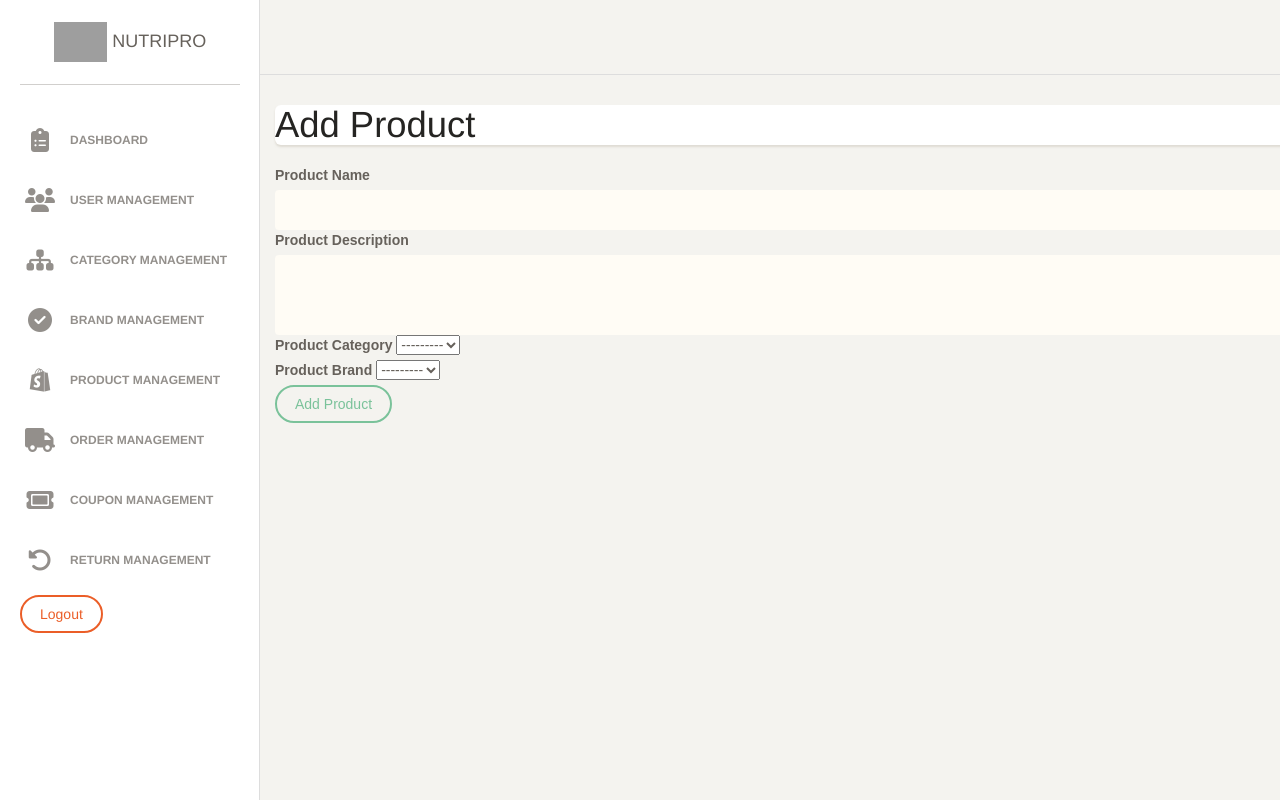
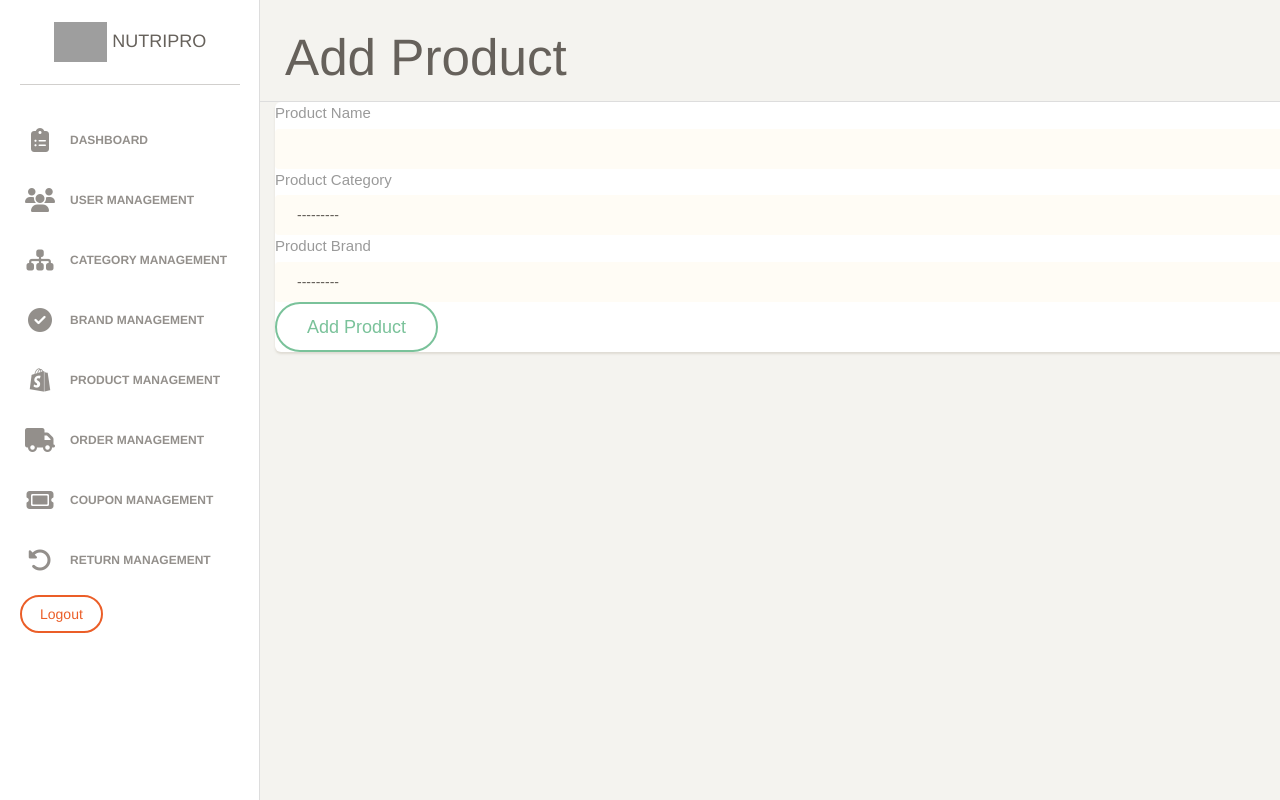
Before and after one commit to anurajanil08/Nutripro-, a Django app: page /product/addproduct/ in a window 1280 px wide. Run offline with Django 5.2, Linux system fonts and the light colour scheme; data that the repository does not hold is empty; some libraries are stand-ins or nearby versions; some web fonts are replaced; grey boxes are pictures that could not be loaded.

Commit message:
bug fixed

```diff
--- a/product/forms.py
+++ b/product/forms.py
@@ -7,13 +7,13 @@ class ProductForm(forms.ModelForm):
         model = Product
         fields = [
             'Product_name',
-            'Product_description',
+            # 'Product_description',
             'Product_category',
             'Product_brand',
         ]
         widgets = {
             'Product_name': forms.TextInput(attrs={'class': 'form-control'}),
-            'Product_description': forms.Textarea(attrs={'class': 'form-control', 'rows': 3}),
+            # 'Product_description': forms.Textarea(attrs={'class': 'form-control', 'rows': 3}),
             'Product_category': forms.Select(attrs={'class': 'form-select'}),
             'Product_brand': forms.Select(attrs={'class': 'form-select'}),
         }
@@ -26,13 +26,13 @@ class ProductForm(forms.ModelForm):
             raise forms.ValidationError("Product name must be at least 3 characters long.")
         return product_name
 
-    def clean_Product_description(self):
-        product_description = self.cleaned_data.get('Product_description')
-        if not product_description:
-            raise forms.ValidationError("Product description is required.")
-        if len(product_description) < 10:
-            raise forms.ValidationError("Product description must be at least 10 characters long.")
-        return product_description
+    # def clean_Product_description(self):
+    #     product_description = self.cleaned_data.get('Product_description')
+    #     if not product_description:
+    #         raise forms.ValidationError("Product description is required.")
+    #     if len(product_description) < 10:
+    #         raise forms.ValidationError("Product description must be at least 10 characters long.")
+    #     return product_description
 
     def clean_Product_category(self):
         product_category = self.cleaned_data.get('Product_category')
--- a/product/views.py
+++ b/product/views.py
@@ -22,7 +22,7 @@ def add_product(request):
             product_data = form.cleaned_data
             request.session["product_data"] = {
                 "Product_name": product_data["Product_name"],
-                "Product_description": product_data["Product_description"],
+                # "Product_description": product_data["Product_description"],
                 "Product_category_id": (
                     product_data["Product_category"].id
                     if product_data["Product_category"]
@@ -148,6 +148,7 @@ def product_detail(request, product_id):
     )
 
 
+
 def product_list(request):
     products = Product.objects.all()
     return render(request, "adminside/product/product.html", {"products": products})
@@ -167,26 +168,36 @@ def toggle_product_status(request, pk):
     )
 
 
+
+
 def edit_product(request, product_id):
     product = get_object_or_404(Product, id=product_id)
     categories = Category.objects.all()
     brands = Brand.objects.all()
 
     if request.method == "POST":
+
         product.Product_name = request.POST.get("product_name")
         product.percentage_discount = request.POST.get("percentage_discount")
         product.product_description = request.POST.get("product_description")
         product.is_active = request.POST.get("is_active") == "True"
+
+
         category_id = request.POST.get("product_category")
+        if category_id:
+            product.Product_category = get_object_or_404(Category, id=category_id)
+
+
         brand_id = request.POST.get("product_brand")
+        if brand_id:
+            product.Product_brand = get_object_or_404(Brand, id=brand_id)
 
-        if category_id:
-            product.product_category = get_object_or_404(Category, id=category_id)
-        if brand_id:
-            product.product_brand = get_object_or_404(Brand, id=brand_id)
 
         product.save()
+
+
         return redirect("product:list-product")
+
 
     return render(
         request,
@@ -197,6 +208,18 @@ def edit_product(request, product_id):
             "brands": brands,
         },
     )
+
+
+
+
+
+
+
+
+
+
+
+
 
 
 def product_variant(request, product_id):
@@ -265,22 +288,91 @@ def toggle_variant_status(request, variant_id):
 
 
 
+# def product_detail_page(request, product_id):
+#     product = get_object_or_404(Product, id=product_id)
+#     images = ProductImages.objects.filter(Product=product)
+#     variants = ProductVariant.objects.filter(Product=product, variant_status=True)
+#     reviews = Review.objects.filter(Product=product)
+#     avg_rating = reviews.aggregate(Avg("rating"))["rating__avg"]
+
+#     related_products_with_variants = []
+
+#     related_products = Product.objects.filter(
+#         Product_category=product.Product_category
+#     ).exclude(id=product.id).prefetch_related(
+#         Prefetch('productvariant_set', queryset=ProductVariant.objects.order_by('id'))
+#     )[:4]
+
+#     # Prepare the data for the template
+#     for related_product in related_products:
+#         first_variant = related_product.productvariant_set.first()
+#         related_products_with_variants.append({
+#             "product": related_product,
+#             "variant_price": first_variant.price if first_variant else None,
+#             "variant_offer_price": first_variant.offer_price if first_variant else None
+#         })
+
+#     wishlist_variant_ids = Wishlist.objects.filter(user=request.user).values_list('variant_id', flat=True)
+
+
+#     selected_variant = variants.first()
+
+
+#     variant_id = request.GET.get("variant_id")
+#     if variant_id:
+#         try:
+#             selected_variant = variants.get(id=variant_id)
+#         except ProductVariant.DoesNotExist:
+#             selected_variant = variants.first()
+
+#     review_form = ReviewForm()
+
+#     if request.method == "POST":
+#         review_form = ReviewForm(request.POST)
+#         if review_form.is_valid():
+#             review = review_form.save(commit=False)
+#             review.user = request.user
+#             review.Product = product
+#             review.save()
+#             return redirect("product:product-detail-page", product_id=product.id)
+
+#     return render(
+#         request,
+#         "userside/product/product.html",
+#         {
+#             "product": product,
+#             "images": images,
+#             "variants": variants,
+#             "reviews": reviews,
+#             "avg_rating": avg_rating,
+#             "review_form": review_form,
+#             "related_products": related_products_with_variants,
+#             "wishlist_variant_ids": wishlist_variant_ids,
+#             "selected_variant": selected_variant,
+#         },
+#     )
+
+
+
+
 def product_detail_page(request, product_id):
+
     product = get_object_or_404(Product, id=product_id)
+
+
     images = ProductImages.objects.filter(Product=product)
     variants = ProductVariant.objects.filter(Product=product, variant_status=True)
     reviews = Review.objects.filter(Product=product)
     avg_rating = reviews.aggregate(Avg("rating"))["rating__avg"]
 
+
     related_products_with_variants = []
-
     related_products = Product.objects.filter(
         Product_category=product.Product_category
     ).exclude(id=product.id).prefetch_related(
         Prefetch('productvariant_set', queryset=ProductVariant.objects.order_by('id'))
     )[:4]
 
-    # Prepare the data for the template
     for related_product in related_products:
         first_variant = related_product.productvariant_set.first()
         related_products_with_variants.append({
@@ -289,12 +381,13 @@ def product_detail_page(request, product_id):
             "variant_offer_price": first_variant.offer_price if first_variant else None
         })
 
-    wishlist_variant_ids = Wishlist.objects.filter(user=request.user).values_list('variant_id', flat=True)
+
+    wishlist_variant_ids = []
+    if request.user.is_authenticated:
+        wishlist_variant_ids = Wishlist.objects.filter(user=request.user).values_list('variant_id', flat=True)
 
 
     selected_variant = variants.first()
-
-
     variant_id = request.GET.get("variant_id")
     if variant_id:
         try:
@@ -302,9 +395,9 @@ def product_detail_page(request, product_id):
         except ProductVariant.DoesNotExist:
             selected_variant = variants.first()
 
+
     review_form = ReviewForm()
-
-    if request.method == "POST":
+    if request.method == "POST" and request.user.is_authenticated:
         review_form = ReviewForm(request.POST)
         if review_form.is_valid():
             review = review_form.save(commit=False)
@@ -330,6 +423,14 @@ def product_detail_page(request, product_id):
     )
 
 
+
+
+
+
+
+
+
+
 def delete_review(request, review_id):
     review = get_object_or_404(Review, id=review_id)
     review.delete()
--- a/templates/adminside/brand/editbrand.html
+++ b/templates/adminside/brand/editbrand.html
@@ -7,9 +7,9 @@
 {% block content %}
 <div class="container mt-5">
     <div class="card shadow-sm">
-        <div class="card-header bg-primary text-white">
+        {% comment %} <div class="card-header bg-primary text-white">
             <h4 class="mb-0">Edit Brand: {{ brand.brand_name }}</h4>
-        </div>
+        </div> {% endcomment %}
         <div class="card-body">
             <form method="post">
                 {% csrf_token %}
--- a/templates/adminside/product/addproduct.html
+++ b/templates/adminside/product/addproduct.html
@@ -1,117 +1,37 @@
 {% extends 'adminside/base.html' %}
+
 {% block title %}
-    <title>Add Product</title>
+    <h1>Add Product</h1>
 {% endblock %}
+
 {% block content %}
-<style>
-    .form-container {
-        display: flex;
-        justify-content: center;
-        align-items: center;
-        min-height: 100vh;
-        background-color: #f9f9f9;
-        margin: 0;
-    }
-
-    .form-box {
-        width: 400px;
-        padding: 20px;
-        background-color: #ffffff;
-        border: 1px solid #ddd;
-        border-radius: 8px;
-        box-shadow: 0px 4px 6px rgba(0, 0, 0, 0.1);
-    }
-
-    .form-box h2 {
-        text-align: center;
-        margin-bottom: 20px;
-    }
-
-    .form-group {
-        margin-bottom: 15px;
-    }
-
-    .form-group label {
-        display: block;
-        margin-bottom: 5px;
-        font-weight: bold;
-    }
-
-    .form-group input,
-    .form-group select,
-    .form-group textarea {
-        width: 100%;
-        padding: 10px;
-        border: 1px solid #ddd;
-        border-radius: 4px;
-        font-size: 14px;
-        box-sizing: border-box;
-    }
-
-    .form-group textarea {
-        height: 80px;
-        resize: none;
-    }
-
-    .form-group input:focus,
-    .form-group select:focus,
-    .form-group textarea:focus {
-        outline: none;
-        border-color: #007bff;
-    }
-
-    .form-box button {
-        width: 100%;
-        padding: 10px;
-        border: none;
-        border-radius: 4px;
-        background-color: #007bff;
-        color: white;
-        font-size: 16px;
-        cursor: pointer;
-    }
-
-    .form-box button:hover {
-        background-color: #0056b3;
-    }
-
-    .error {
-        color: red;
-        font-size: 12px;
-        margin-top: 5px;
-    }
-</style>
-<div class="container mt-5">
-    <div class="card shadow">
-        {% comment %} <div class="card-header bg-primary text-white"> {% endcomment %}
-            <h2>Add Product</h2>
-        </div>
+<div class="container m-5">
+    <div class="card shadow-sm m-5 p-5">
         <div class="card-body">
             <form method="POST" enctype="multipart/form-data">
                 {% csrf_token %}
 
                 <!-- Product Name -->
                 <div class="mb-3">
-                    <label for="id_Product_name" class="form-label">Product Name</label>
-                    {{ form.Product_name }}
+                    <label for="{{ form.Product_name.id_for_label }}" class="form-label">Product Name</label>
+                    <input type="text" name="{{ form.Product_name.name }}" id="{{ form.Product_name.id_for_label }}"
+                           value="{{ form.Product_name.value|default_if_none:'' }}" class="form-control">
                     {% if form.Product_name.errors %}
                         <div class="text-danger small">{{ form.Product_name.errors.0 }}</div>
                     {% endif %}
                 </div>
 
-                <!-- Product Description -->
-                <div class="mb-3">
-                    <label for="id_Product_description" class="form-label">Product Description</label>
-                    {{ form.Product_description }}
-                    {% if form.Product_description.errors %}
-                        <div class="text-danger small">{{ form.Product_description.errors.0 }}</div>
-                    {% endif %}
-                </div>
-
                 <!-- Product Category -->
                 <div class="mb-3">
-                    <label for="id_Product_category" class="form-label">Product Category</label>
-                    {{ form.Product_category }}
+                    <label for="{{ form.Product_category.id_for_label }}" class="form-label">Product Category</label>
+                    <select name="{{ form.Product_category.name }}" id="{{ form.Product_category.id_for_label }}"
+                            class="form-control">
+                        {% for option in form.Product_category.field.choices %}
+                            <option value="{{ option.0 }}" {% if option.0 == form.Product_category.value %}selected{% endif %}>
+                                {{ option.1 }}
+                            </option>
+                        {% endfor %}
+                    </select>
                     {% if form.Product_category.errors %}
                         <div class="text-danger small">{{ form.Product_category.errors.0 }}</div>
                     {% endif %}
@@ -119,8 +39,15 @@
 
                 <!-- Product Brand -->
                 <div class="mb-3">
-                    <label for="id_Product_brand" class="form-label">Product Brand</label>
-                    {{ form.Product_brand }}
+                    <label for="{{ form.Product_brand.id_for_label }}" class="form-label">Product Brand</label>
+                    <select name="{{ form.Product_brand.name }}" id="{{ form.Product_brand.id_for_label }}"
+                            class="form-control">
+                        {% for option in form.Product_brand.field.choices %}
+                            <option value="{{ option.0 }}" {% if option.0 == form.Product_brand.value %}selected{% endif %}>
+                                {{ option.1 }}
+                            </option>
+                        {% endfor %}
+                    </select>
                     {% if form.Product_brand.errors %}
                         <div class="text-danger small">{{ form.Product_brand.errors.0 }}</div>
                     {% endif %}
@@ -128,12 +55,10 @@
 
                 <!-- Submit Button -->
                 <div class="d-grid">
-                    <button type="submit" class="btn btn-success">Add Product</button>
+                    <button type="submit" class="btn btn-success btn-lg">Add Product</button>
                 </div>
             </form>
         </div>
     </div>
 </div>
-
-
-{% endblock content %}
+{% endblock %}
```
Also changed, not shown: cart/views.py (+16 -17 lines), templates/adminside/order/order_details.html (+12 -1 lines), templates/adminside/product/editproduct.html (+11 -2 lines), templates/adminside/product/product_detail.html (+7 -0 lines), media/Product_images/mb013_IahfcwI.webp (added), media/Product_images/mb32.webp (added), media/Product_thumbnails/mb013_MdsUjfv.webp (added).
